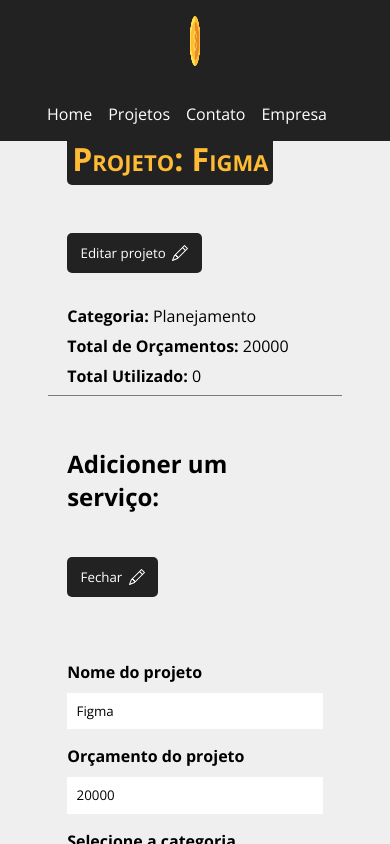
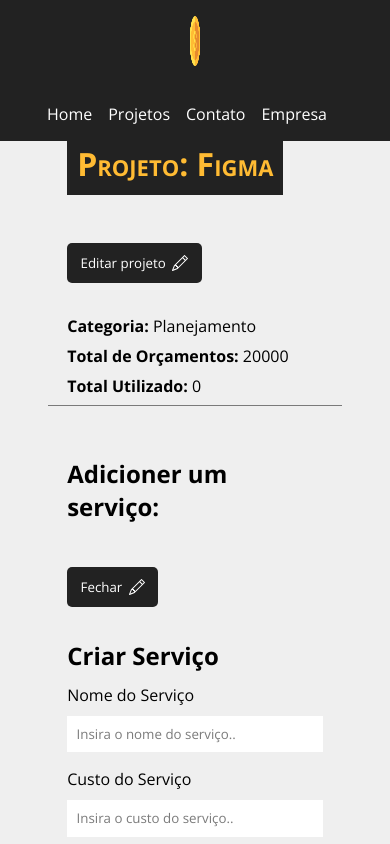
Before and after one commit to Filipe520/Costs, a React (Vite) app: page /project/0684 in a window 390 px wide. Both pictures are taken after a click on the button "Adicionar serviço". Shown: the top 844 px of the page. Built offline with nearby package versions, Linux system fonts and the light colour scheme; data requests are answered from the project's data file.

Commit message:
Adicionando novos serviços

```diff
--- a/db.json
+++ b/db.json
@@ -2,14 +2,30 @@
   "projects": [
     {
       "id": "0745",
-      "name": "GitHub 2025",
+      "name": "GitHub",
       "budget": "250000",
       "category": {
         "id": "1",
         "name": "Infra"
       },
-      "cost": 0,
-      "services": []
+      "cost": 600,
+      "services": [
+        {
+          "name": "Meu novo serviço",
+          "cost": "1542648",
+          "id": "109eddb4-6db4-482b-9901-517ae49b034c"
+        },
+        {
+          "name": "Meu novo serviço",
+          "cost": "100",
+          "id": "ee37b645-ffbd-4d6c-b149-93c14f62bcfa"
+        },
+        {
+          "name": "Imagens",
+          "cost": "500",
+          "id": "3129f3af-fc2a-4dae-88b5-b739c0265b3d"
+        }
+      ]
     },
     {
       "id": "0684",
--- a/src/components/pages/Project/Project.jsx
+++ b/src/components/pages/Project/Project.jsx
@@ -1,3 +1,5 @@
+import { parse, v4 as uuidv4 } from "uuid";
+
 import styles from "./Project.module.css";
 import { useParams } from "react-router-dom";
 import { useState, useEffect } from "react";
@@ -5,6 +7,7 @@
 import Container from "../../layout/Container/Container";
 import ProjectForm from "../../project/ProjectForm/ProjectForm";
 import Menssage from "../../layout/Mensagem/Mensagem";
+import ServiceForm from "../../services/ServiceForm";
 
 import { BsPencil } from "react-icons/bs";
 import { HiMiniXMark } from "react-icons/hi2";
@@ -74,6 +77,46 @@
     setShowServiceForm(!showServiceForm);
   }
 
+  function createService() {
+    setMessage("");
+    setType("");
+    // last service
+    const lastService = project.services[project.services.length - 1];
+    lastService.id = uuidv4();
+
+    const lastServiceCost = lastService.cost;
+
+    const newCost = parseFloat(project.cost) + parseFloat(lastServiceCost);
+
+    // max value validation
+    if (newCost > parseFloat(project.budget)) {
+      setMessage("Orçamento ultrapassado, verifique o valor do serviço!");
+      setType("error");
+      project.services.pop();
+      return false;
+    }
+
+    // add service to project
+    project.cost = newCost;
+
+    //update project
+    fetch(`http://localhost:5000/projects/${project.id}`, {
+      method: "PATCH",
+      headers: {
+        "Content-Type": "application/json",
+      },
+      body: JSON.stringify(project),
+    })
+      .then((response) => response.json())
+      .then((data) => {
+        setShowServiceForm(false);
+        setProject(data);
+        setMessage("Serviço adicionado com sucesso!");
+        setType("success");
+      })
+      .catch((err) => console.log(err));
+  }
+
   return (
     <>
       {project.name ? (
@@ -128,10 +171,10 @@
               </button>
               <div className={styles.project_info}>
                 {showServiceForm && (
-                  <ProjectForm
-                    btnText="Adicionar serviço"
+                  <ServiceForm
+                    btnText="Criar serviço"
+                    handleSubmit={createService}
                     projectData={project}
-                    handleSubmit={editPost}
                   />
                 )}
               </div>
--- a/src/components/pages/Project/Project.module.css
+++ b/src/components/pages/Project/Project.module.css
@@ -94,7 +94,7 @@
   .project_details h1 {
     font-size: 2em;
     text-align: center;
-    border-radius: 5px;
-    padding: 5px;
+
+    padding: 10px;
   }
 }
--- /dev/null
+++ b/src/components/services/ServiceForm.jsx
@@ -0,0 +1,63 @@
+import styles from "./ServiceForm.module.css";
+
+import { useState } from "react";
+
+import Input from "../form/Input/Input";
+import SubmitButton from "../form/SubmitButton/SubmitButton";
+
+const ServiceForm = ({ handleSubmit, btnText, projectData }) => {
+  const [service, setService] = useState({});
+
+  function submit(e) {
+    e.preventDefault();
+    projectData.services.push(service);
+    handleSubmit(projectData);
+  }
+
+  function handleChange(e) {
+    setService({ ...service, [e.target.name]: e.target.value });
+  }
+
+  return (
+    <div className={styles.form}>
+      <h2>Criar Serviço</h2>
+      <form onSubmit={submit} className={styles.form}>
+        <div className={styles.inputGroup}>
+          <label htmlFor="name">Nome do Serviço</label>
+          <Input
+            type="text"
+            id="name"
+            name="name"
+            placeholder="Insira o nome do serviço.."
+            handleOnChange={handleChange}
+            required
+          />
+        </div>
+        <div className={styles.inputGroup}>
+          <label htmlFor="cost">Custo do Serviço</label>
+          <Input
+            type="number"
+            id="cost"
+            name="cost"
+            placeholder="Insira o custo do serviço.."
+            handleOnChange={handleChange}
+            required
+          />
+        </div>
+        <div className={styles.inputGroup}>
+          <label htmlFor="description">Descrição do Serviço</label>
+          <Input
+            id="description"
+            name="description"
+            placeholder="Insira a descrição do serviço.."
+            onChange={handleChange}
+            required
+          />
+        </div>
+        <SubmitButton text={btnText} />
+      </form>
+    </div>
+  );
+};
+
+export default ServiceForm;
```
Also changed, not shown: src/components/services/ServiceForm.module.css (added).
